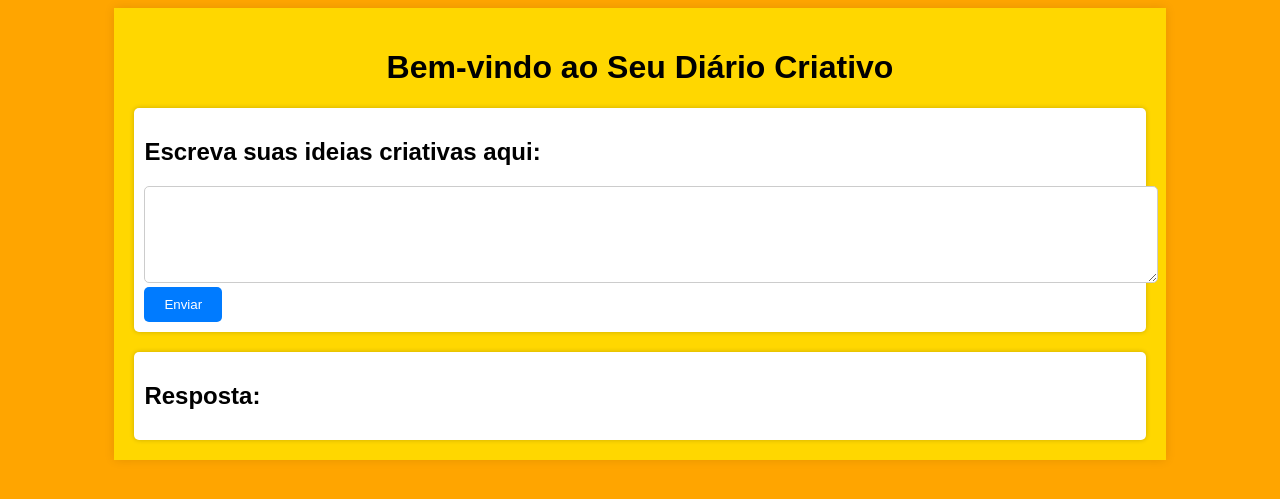
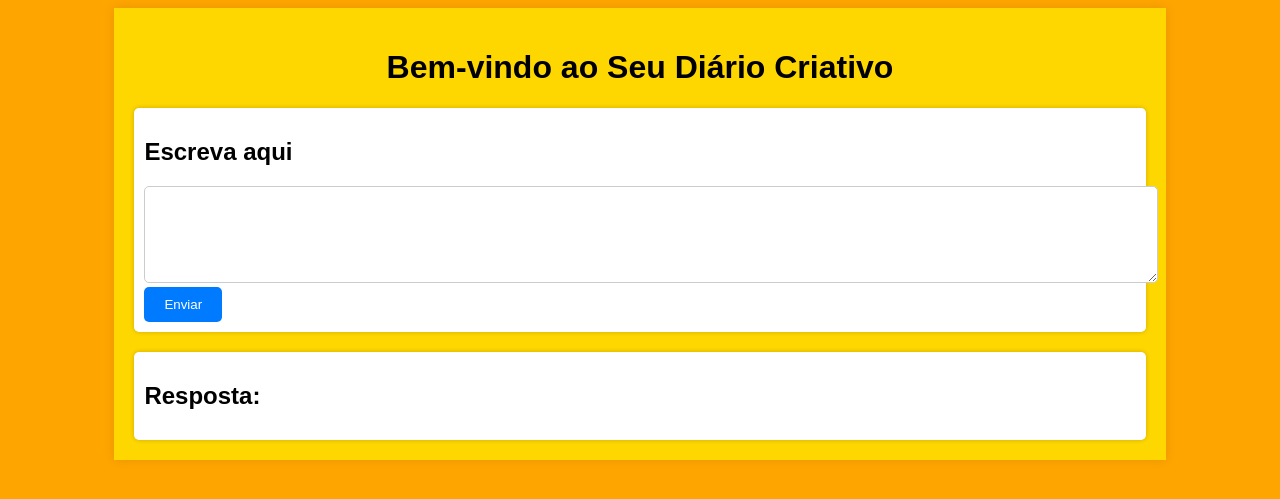
Before and after one commit to Cesar-AMS/projeto_diario, a Flask app: page / in a window 1280 px wide. Shown: the top 499 px of the page. Run offline with Flask 3, Linux system fonts and the light colour scheme.

Commit message:
atualizado

```diff
--- a/templates/home.html
+++ b/templates/home.html
@@ -9,7 +9,7 @@
         <h1>Bem-vindo ao Seu Diário Criativo</h1>
         <div class="diario">
             <div id="entrada-usuario">
-                <h2>Escreva suas ideias criativas aqui:</h2>
+                <h2>Escreva aqui</h2>
                 <textarea id="texto-entrada" rows="5" cols="40"></textarea>
                 <button id="enviar">Enviar</button>
             </div>
```
